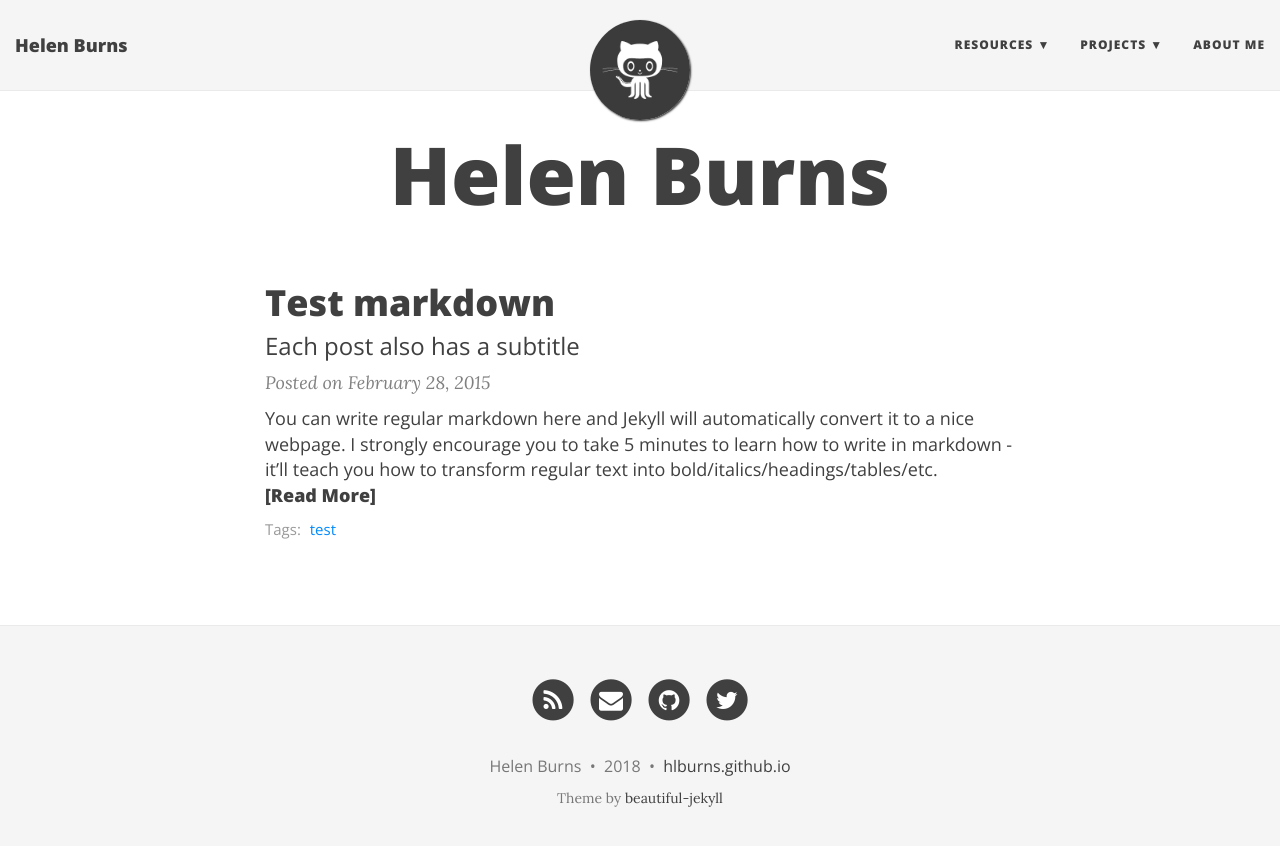
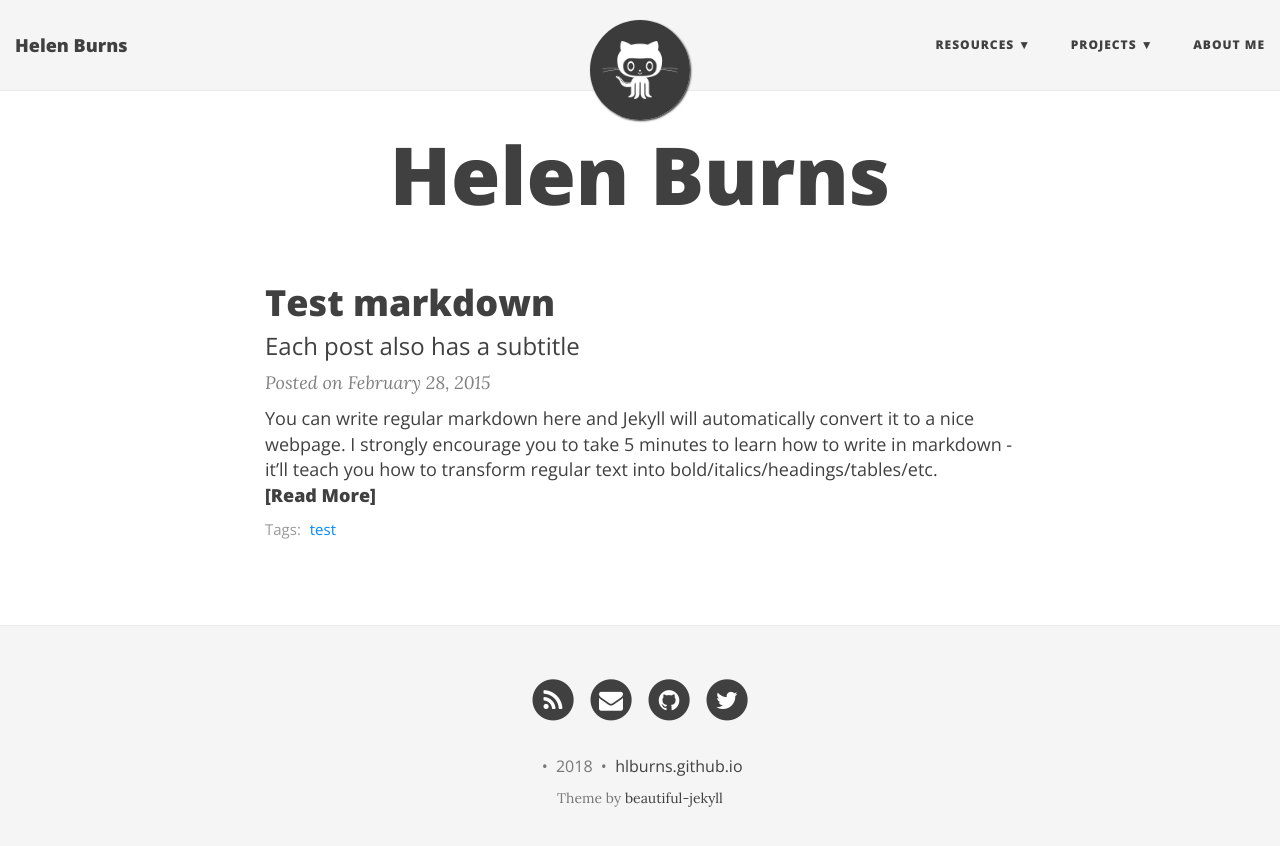
Before and after one commit to cemachelen/cemachelen.github.io, a Jekyll site: the page built from index.html, in a window 1280 px wide. Shown: the top 846 px of the page. Built offline with Jekyll 4.4.1, drawn with Linux system fonts in a browser that asks for light colours; nearby versions of some CDN libraries; the list of posts is cut into pages by our own code; part of the change alters nothing that is shown.

```diff
--- a/_config.yml
+++ b/_config.yml
@@ -24,10 +24,10 @@ description: Under Construction
 # List of links in the navigation bar
 navbar-links:
   Resources:
-    - Python "resources/python"
-    - Markdown "resources/markdown"
+    - Python: "resources/python"
+    - Markdown: "resources/markdown"
   Projects:
-    - MITgcmtools "mitgcmtools.md"
+    - MITgcmtools: "mitgcmtools.md"
   About Me: "aboutme"
 
 
@@ -65,7 +65,7 @@ footer-link-col: "#404040"
 # Change all these values or delete the ones you don't want.
 # Important: you must keep the "name" parameter, everything else you can remove
 author:
-  name: Helen Burns
+name: Helen Burns
 
 # Select your active Social Network Links.
 # Uncomment the links you want to show in the footer and add your information to each link.
@@ -141,7 +141,7 @@ defaults:
       type: "posts"
     values:
       layout: "post"
-      comments: true  # add comments to all blog posts
+      comments: false  # add comments to all blog posts
       social-share: true # add social media sharing buttons to all blog posts
   -
     scope:
```
